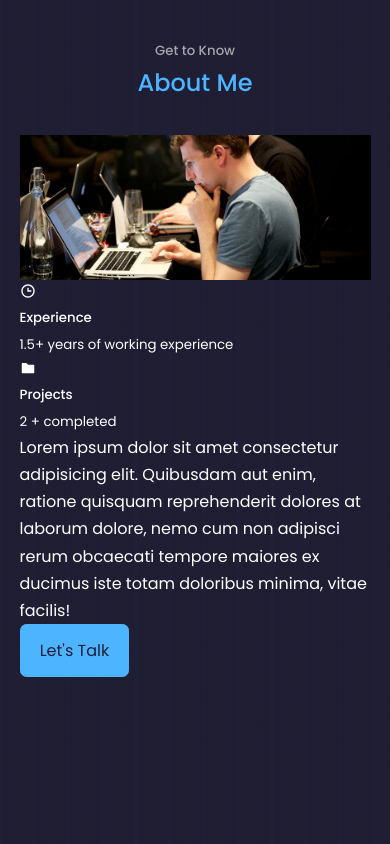
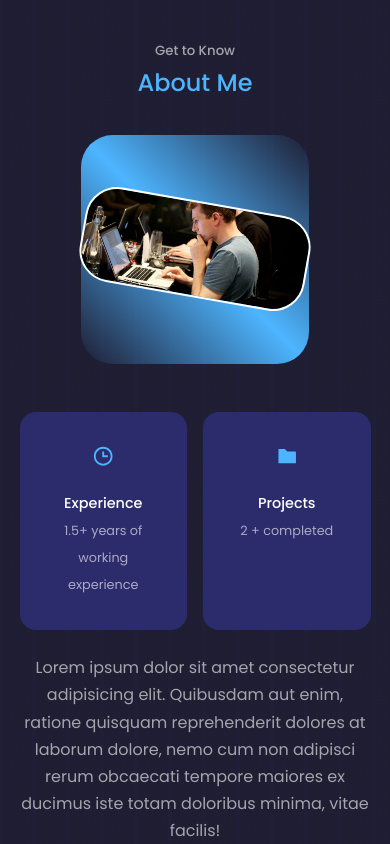
Before and after one commit to prashant6/my-portfolio-old, a React (Create React App) app: page / in a window 390 px wide. Shown: the part 900-1744 px from the top of the page. Built offline with nearby package versions, Linux system fonts and the light colour scheme.

Commit message:
about jsx element completed

```diff
--- a/src/components/about/about.css
+++ b/src/components/about/about.css
@@ -0,0 +1,110 @@
+.about__container {
+    display: grid;
+    grid-template-columns: 35% 50%;
+    gap: 15%
+}
+
+.about__me {
+    width: 100%;
+    aspect-ratio: 1/1;
+    border-radius: 2rem;
+    background: linear-gradient(45deg, transparent, var(--color-primary),
+    transparent
+    );
+    display: grid;
+    place-items: center;
+}
+
+.about__me--image {
+    border: 2px solid white;
+    border-radius: 2rem;
+    overflow: hidden;
+    transform: rotate(10deg);
+    transition: var(--transition);
+    object-fit: fill;
+}
+
+.about__me--image:hover{
+    transform: rotate(0);
+}
+
+.about__cards {
+    display: grid;
+    grid-template-columns: repeat(3, 1fr);
+    gap: 1.5rem
+}
+
+.about__card {
+    background: var(--color-bg-variant);
+    border: 1px solid transparent;
+    border-radius: 1rem;
+    padding: 2rem;
+    text-align: center;
+    transition: var(--transition);
+}
+
+.about__card:hover {
+    background: transparent;
+    border-color: var(--color-primary-variant);
+    cursor: default;
+}
+
+.about__icon {
+    color: var(--color-primary);
+    font-size: 1.4rem;
+    margin-bottom: 1rem;
+}
+
+.about__card h5 {
+    font-size: 0.9rem;
+}
+
+.about__card small {
+    font-size: 0.8rem;
+    color: var(--color-light);
+}
+
+.about__content p {
+    margin: 2rem 0 2.6rem;
+    color: var(--color-light);
+}
+
+/* ----------------- MEDIA QUERIES (MEDIUM DEVICES) ---------------------- */
+
+@media screen and (max-width: 1024px) {
+    .about__container {
+        grid-template-columns: 1fr;
+        gap:0;
+    }
+
+    .about__me {
+        width: 50%;
+        margin: 2rem auto 4rem;
+    }
+
+    .about__content p {
+        margin: 1rem 0 1.5rem;
+    }
+}
+
+/* ----------------- MEDIA QUERIES (SMALL DEVICES) ---------------------- */
+
+@media screen and (max-width: 600px) {
+    .about__me {
+        width: 65%;
+        margin: 0 auto 3rem;
+    }
+
+    .about__cards {
+        grid-template-columns: 1fr 1fr;
+        gap: 1rem;
+    }
+
+    .about__content {
+        text-align: center;
+    }
+
+    .about__content p {
+        margin: 1.5rem 0;
+    }
+}
```
